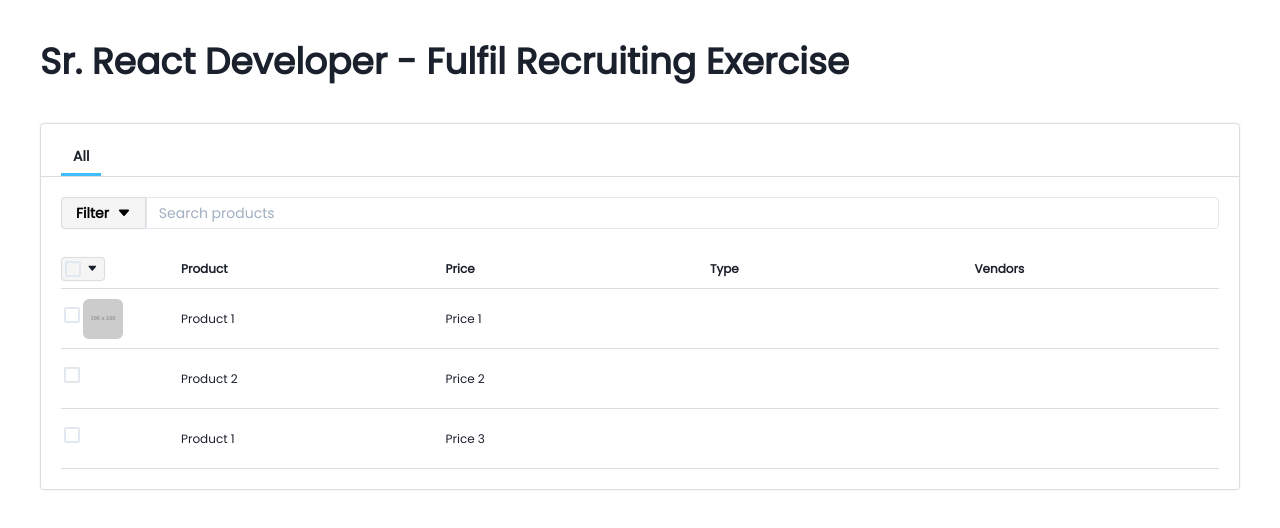
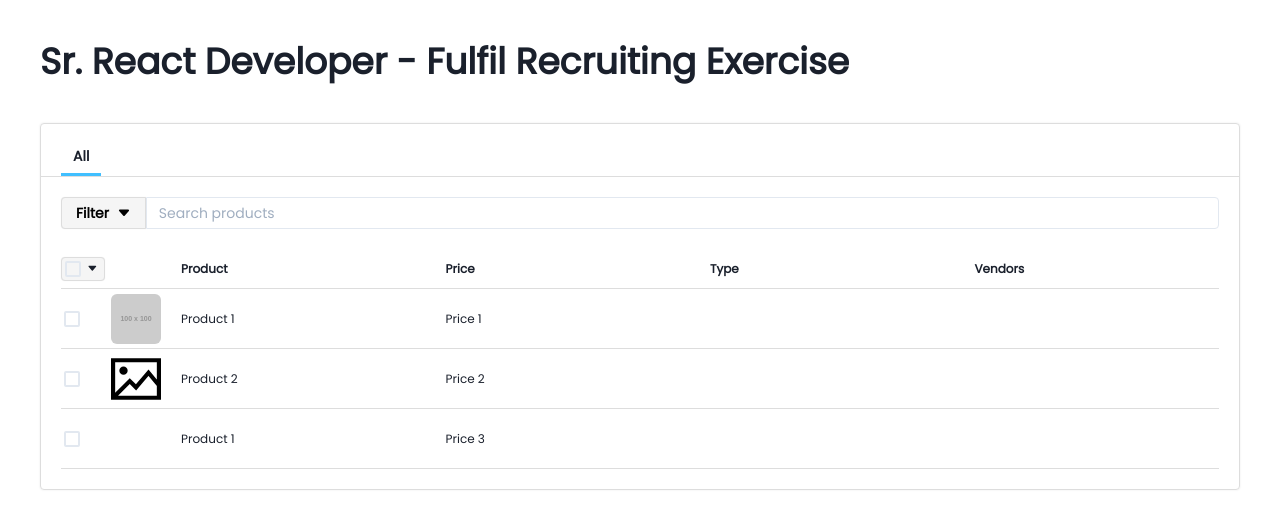
Before and after one commit to chineduogada/sr-react-dev-fulfil-exercise, a Next.js app: page / in a window 1280 px wide. Shown: the top 528 px of the page. Built offline with nearby package versions, Linux system fonts and the light colour scheme.

Commit message:
style(DataTable): style image  in rows
Refs: #1

```diff
--- a/components/DataTable/DataTable.tsx
+++ b/components/DataTable/DataTable.tsx
@@ -4,6 +4,7 @@ import Input from "components/Form/Input";
 import Image from "components/Image/Image";
 import React from "react";
 import { BsCaretDownFill } from "react-icons/bs";
+import { GrImage } from "react-icons/gr";
 import { layoutStyles } from "theme/components";
 
 interface DataTableProps {
@@ -105,20 +106,24 @@ const DataTable: React.FC<DataTableProps> = ({ columns, rows }) => {
               h="60px"
               alignItems={"center"}
             >
-              <Flex alignItems="center">
-                <Box p={"3px"}>
-                  <Checkbox />
-                </Box>
+              <Flex alignItems="center" justifyContent={"space-between"}>
+                <Checkbox p={"3px"} />
 
                 {row.image !== undefined &&
                   (row.image === null ? (
-                    <Box data-testid="data-table-row-no-image"></Box>
+                    <Box
+                      data-testid="data-table-row-no-image"
+                      boxSize="50px"
+                      fontSize="50px"
+                    >
+                      <GrImage />
+                    </Box>
                   ) : (
                     <Image
                       src={row.image as string}
                       alt={row.product as string}
-                      w="40px"
-                      h="40px"
+                      w="50px"
+                      h="50px"
                     />
                   ))}
               </Flex>
--- a/next.config.js
+++ b/next.config.js
@@ -1,6 +1,6 @@
 module.exports = {
   reactStrictMode: true,
   images: {
-    domains: [],
+    domains: ["via.placeholder.com"],
   },
 };
```
